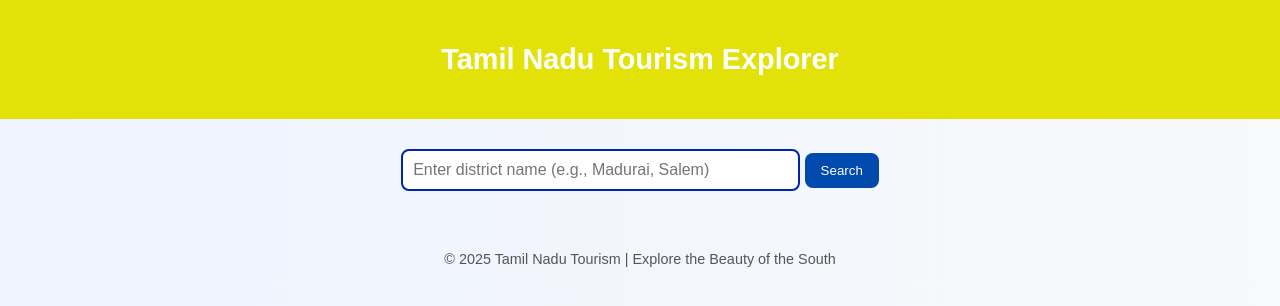
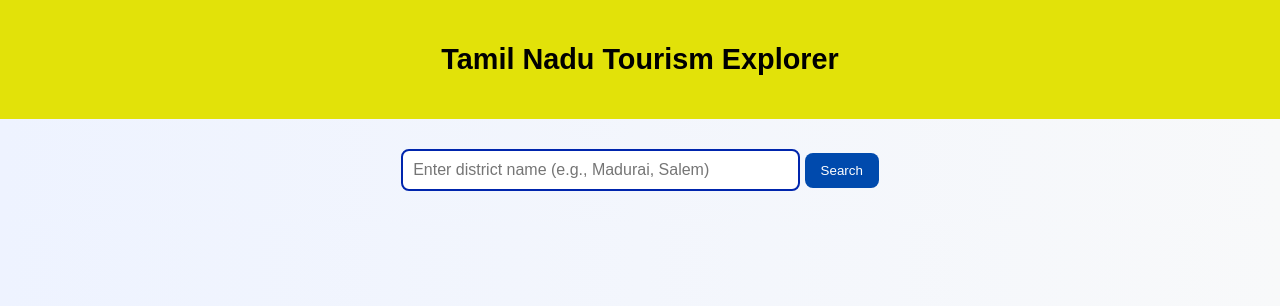
Before and after one commit to SakthivelH/Hproject, a plain HTML site: page index.html in a window 1280 px wide. Drawn offline with Linux system fonts and the light colour scheme.

Commit message:
Change header text color from white to black

```diff
--- a/index.html
+++ b/index.html
@@ -15,7 +15,7 @@
 
   header {
     background: #e2e209;
-    color: white;
+    color: black;
     padding: 1.5em;
     font-size: 1.8em;
     font-weight: bold;
@@ -84,8 +84,6 @@
 </div>
 
 <div class="results" id="results"></div>
-
-<footer>© 2025 Tamil Nadu Tourism | Explore the Beauty of the South</footer>
 
 <script>
 const data = {
```
